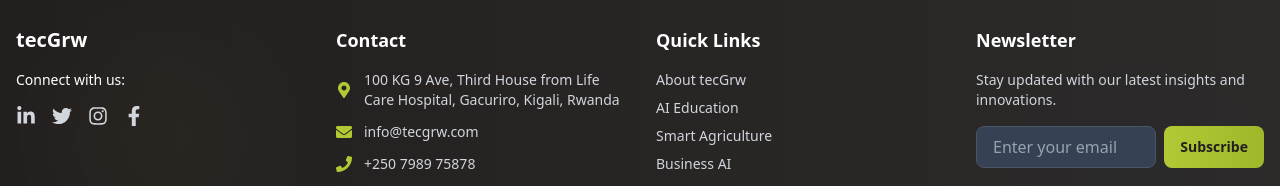
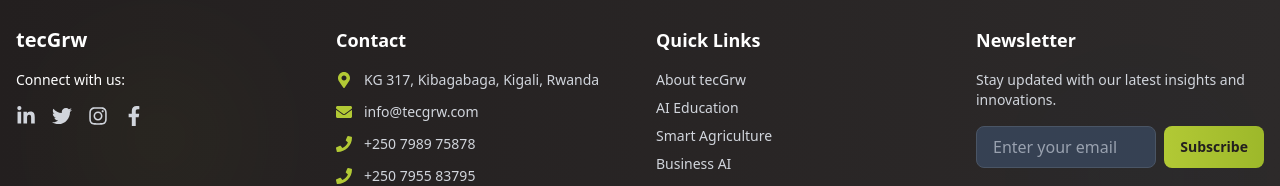
Before and after one commit to tecGrwLtd/tecgrw-website, a Next.js app: page / in a window 1280 px wide. Shown: the part 2997-3183 px from the top of the page. Built offline with nearby package versions, Linux system fonts and the light colour scheme.

Commit message:
refactor(location and map): change location on map

```diff
--- a/src/components/ContactInfo.js
+++ b/src/components/ContactInfo.js
@@ -19,7 +19,7 @@
             </div>
             <div>
               <h4 className="font-semibold text-[#231f1f]">Office Address</h4>
-              <p className="text-gray-600">100 KG 9 Ave, Kigali, Rwanda</p>
+              <p className="text-gray-600">KG 317, Kibagabaga, Kigali, Rwanda</p>
               <div className="mt-2 w-48 h-32 rounded-lg overflow-hidden">
                 <Suspense fallback={<div className="w-48 h-32 bg-[#e5e7eb] animate-pulse" />}>
                   <Map />
--- a/src/components/Footer.js
+++ b/src/components/Footer.js
@@ -49,7 +49,6 @@
             <div className="space-y-4">
               <h4 className="text-lg font-semibold text-white mb-4">Contact</h4>
               <div className="space-y-3 text-sm text-gray-300">
-
               <div className="flex items-center space-x-3">
                 <FaMapMarkerAlt className="w-4 h-4 text-[#b2c935] flex-shrink-0" />
                 <a
@@ -58,7 +57,7 @@
                   rel="noopener noreferrer"
                   className="transition-colors duration-200 hover:text-[#b2c935]"
                 >
-                  100 KG 9 Ave, Third House from Life Care Hospital, Gacuriro, Kigali, Rwanda
+                  KG 317, Kibagabaga, Kigali, Rwanda
                 </a>
               </div>
                 <div className="flex items-center space-x-3">
@@ -86,7 +85,6 @@
                 <Link href="/solutions/business-ai" className="block text-gray-300 hover:text-[#b2c935] max-w-max">Business AI</Link>
               </div>
             </div>
-            {/* Newsletter */}
             <NewsLetter />
           </div>
 
--- a/src/components/Map.js
+++ b/src/components/Map.js
@@ -3,8 +3,8 @@
   return (
       <div className="rounded-lg overflow-hidden shadow border border-[#e5e7eb] w-full h-64 md:h-full">
         <iframe
-          title="Tecgrw Location"
-          src="https://www.google.com/maps?q=100+KG+9+Ave,+Kigali,+Rwanda&output=embed"
+          title="tecGrw Location"
+          src="https://www.google.com/maps?q=KG+317,+Kibagabaga,+Kigali,+Rwanda&output=embed"
           width="100%"
           height="100%"
           style={{ border: 0, minHeight: '220px' }}
```
